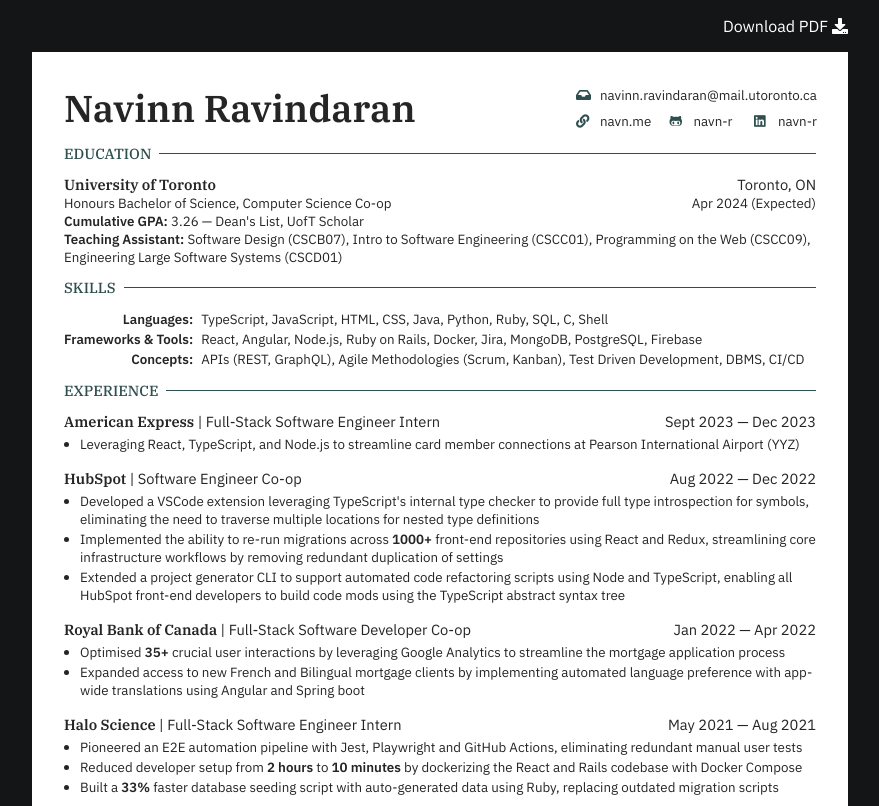
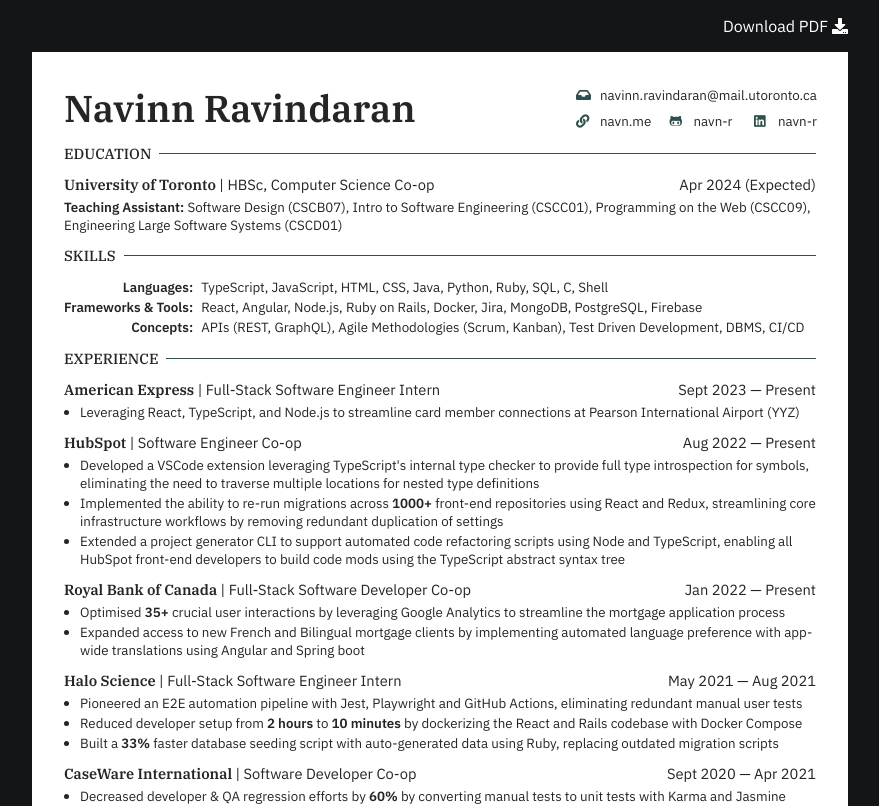
Before and after one commit to navn-r/resume, a Svelte app: page / in a window 1280 px wide. Shown: the top 806 px of the page, without its empty margins (200-1079 px from the left). Built offline with nearby package versions, Linux system fonts and the light colour scheme.

Commit message:
feat: streamline formatting
- remove gpa
- mark experiences as 'present'
- condense spacing

```diff
--- a/src/App.svelte
+++ b/src/App.svelte
@@ -117,8 +117,7 @@
   /** Resume Styles */
 
   main {
-    width: 8.5in;
-    height: 11in;
+    width: 816px;
     margin: 0 auto;
     background-color: var(--bg);
     font-size: var(--normal);
@@ -128,7 +127,6 @@
   h3 {
     font-family: var(--serif);
     font-size: var(--title);
-    color: var(--gray);
     font-weight: 400;
     display: flex;
 
@@ -144,7 +142,7 @@
   p {
     color: var(--bg);
     margin: 0 auto;
-    max-width: 8.5in;
+    max-width: 816px;
     padding: 1rem 0;
 
     a {
@@ -194,7 +192,8 @@
 
   @media print {
     main {
-      height: 100vh;
+      width: 8.5in;
+      height: 11in;
     }
 
     p {
--- a/src/resume.json
+++ b/src/resume.json
@@ -93,7 +93,7 @@
       "location": "Toronto, ON",
       "url": "https://www.utoronto.ca/",
       "area": "Computer Science Co-op",
-      "studyType": "Honours Bachelor of Science",
+      "studyType": "HBSc",
       "startDate": "2019-09-08",
       "endDate": "2024-04-30",
       "score": "3.26",
--- a/src/sections/Education.svelte
+++ b/src/sections/Education.svelte
@@ -9,21 +9,16 @@
   {#each education as school}
     <div>
       <p>
-        <a href={school.url}><h4>{school.institution}</h4></a>
-        <span>{school.location}</span>
-      </p>
-      <p>
-        <span>{school.studyType}, {school.area}</span>
+        <span
+          ><a href={school.url}>{school.institution}</a> | {school.studyType},
+          {school.area}</span
+        >
         <span>{formatDate(school.endDate)} (Expected)</span>
       </p>
     </div>
     <p>
-      <strong>Cumulative GPA:</strong>
-      {school.score} — {school.awards.join(', ')}
-    </p>
-    <p>
       <strong>Teaching Assistant:</strong>
-      {school.courses.join(', ')}
+      {@html school.courses.join(', ')}
     </p>
   {/each}
 </section>
@@ -31,6 +26,7 @@
 <style lang="scss">
   div {
     display: grid;
+    margin-bottom: 0.25rem;
 
     p {
       display: grid;
@@ -45,5 +41,6 @@
 
   a {
     font-family: var(--serif);
+    font-weight: bold;
   }
 </style>
--- a/src/sections/Experience.svelte
+++ b/src/sections/Experience.svelte
@@ -1,6 +1,6 @@
 <script lang="ts">
   import type { Resume } from 'src/resume.schema';
-  import { formatDate } from '../utils';
+  import { isPresent, formatDate } from '../utils';
 
   export let experience: Resume.IWork[];
 </script>
@@ -9,7 +9,11 @@
   {#each experience as work}
     <p>
       <span><a href={work.url}>{work.name}</a> | {work.position}</span>
-      <span>{formatDate(work.startDate)} — {formatDate(work.endDate)}</span>
+      <span
+        >{formatDate(work.startDate)} — {isPresent(work.endDate)
+          ? 'Present'
+          : formatDate(work.endDate)}</span
+      >
     </p>
     {#if work.highlights.length > 0}
       <ul>
@@ -29,7 +33,7 @@
     font-size: var(--title);
 
     &:not(:first-child) {
-      margin-top: 1rem;
+      margin-top: 0.75rem;
     }
   }
 
--- a/src/sections/Projects.svelte
+++ b/src/sections/Projects.svelte
@@ -37,7 +37,7 @@
     }
 
     &:not(:first-child) {
-      margin-top: 1rem;
+      margin-top: 0.75rem;
     }
   }
 
--- a/src/utils.ts
+++ b/src/utils.ts
@@ -6,3 +6,5 @@
  */
 export const formatDate = (date: string): string =>
   new Date(date).toLocaleString('en-GB', { month: 'short', year: 'numeric' });
+
+export const isPresent = (date: string): boolean => new Date(date) > new Date();
```
